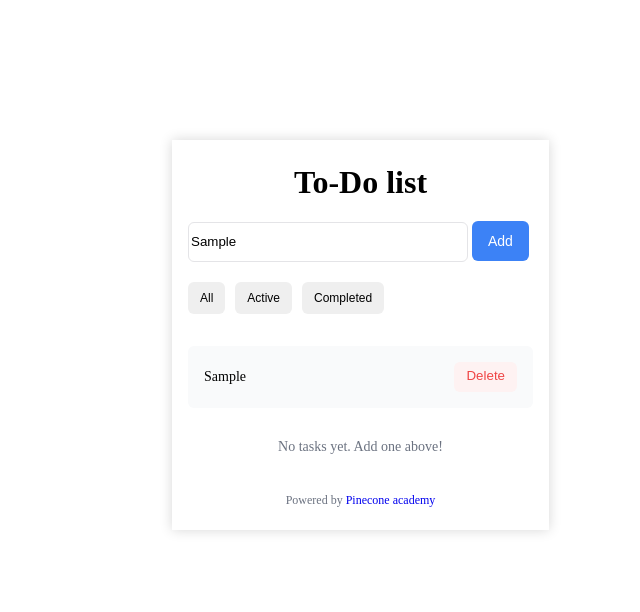
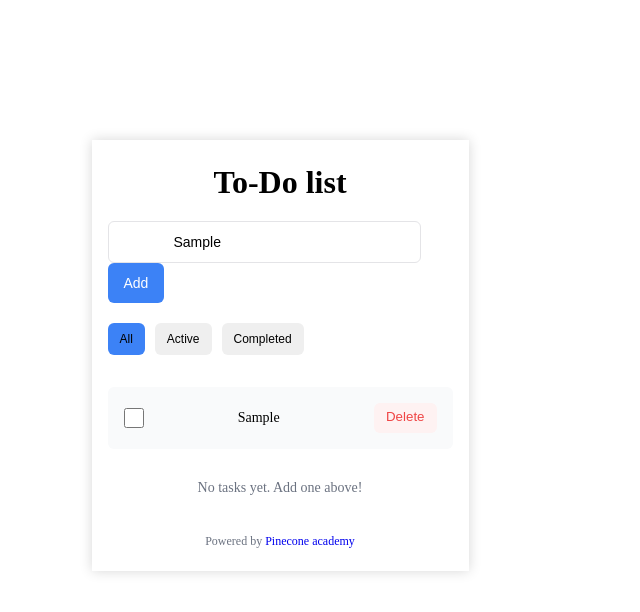
Before and after one commit to Gerlee1101/todo-app, a plain HTML site: page index.html in a window 1280 px wide. Both pictures are taken after typing "Sample" into the empty fields and a click on the button "Add". Shown: the whole page, without its empty margins (360-1000 px from the left). Drawn offline with Linux system fonts and the light colour scheme; a web font is replaced by a local one.

Commit message:
check, delete

```diff
--- a/index.html
+++ b/index.html
@@ -25,10 +25,10 @@
             />
             <button class="create-btn">Add</button>
           </div>
-          <div class="container3">
-            <button class="filter">All</button>
-            <button class="filter">Active</button>
-            <button class="filter">Completed</button>
+          <div class="buttons">
+            <button class="chosen">All</button>
+            <button>Active</button>
+            <button>Completed</button>
           </div>
         </div>
         <div class="list"></div>
--- a/index.js
+++ b/index.js
@@ -3,8 +3,13 @@ const input = document.querySelector("input");
 const button = document.querySelector(".create-btn");
 
 let content = [];
+
 const ListItem = (content) => {
-  return `<div class="item"> ${content} <button class= "delete-btn">Delete</button></div>`;
+  return `<div class="item">
+  <input type="checkbox" class="checkbox"/>
+    ${content}
+    <button class= "delete-btn">Delete</button>
+  </div>`;
 };
 const render = () => {
   list.innerHTML = content
@@ -12,17 +17,23 @@ const render = () => {
       return ListItem(item);
     })
     .join("");
+  addListeners();
+};
+const addListeners = () => {
+  const deleteBtns = document.querySelectorAll(".delete-btn");
+  deleteBtns.forEach((btn, i) => {
+    btn.addEventListener("click", () => {
+      content = content.filter((item, index) => index !== i);
+      render();
+    });
+  });
 };
 button.addEventListener("click", () => {
   const value = input.value;
   content.push(value);
   render();
-  console.log(content);
-
-  const deleteBtns = document.querySelectorAll(".delete-btn");
-  deleteBtns.forEach((btn, i) => {
-    btn.addEventListener("click", () => {
-      content = content.filter(item, (index) => index !== i);
-    });
-  });
 });
+// const checkbox = document.querySelector(".checkbox");
+// checkbox.addEventListener("change", function () {
+//   labelText.style.textDecoration = checkbox.checked ? "line-through" : "none";
+// });
--- a/style.css
+++ b/style.css
@@ -6,13 +6,14 @@
 body {
   width: 100vw;
   position: relative;
+  display: flex;
+  justify-content: center;
 }
 .boadrcomp {
   width: 377px;
   height: auto;
   position: absolute;
   top: 140px;
-  left: 532px;
   border: 6px;
   display: flex;
   flex-direction: column;
@@ -41,10 +42,11 @@ body {
   gap: 20px;
 }
 .container {
-  width: 280px;
-  height: 40px;
+  padding: 12px 65px;
   border: 1px #e4e4e7 solid;
   border-radius: 6px;
+  flex: 1;
+  font-size: 14px;
 }
 .create-btn {
   width: auto;
@@ -58,7 +60,7 @@ body {
   border: none;
   border-radius: 6px;
 }
-.container3 button {
+.buttons button {
   width: auto;
   height: 32px;
   padding: 4px 12px 4px 12px;
@@ -67,8 +69,9 @@ body {
   font-size: 12px;
   font-weight: 400;
   line-height: 100%;
+  cursor: pointer;
 }
-.container3 {
+.buttons {
   display: flex;
   gap: 10px;
 }
@@ -137,3 +140,21 @@ a {
   align-items: center;
   padding: 16px;
 }
+.chosen {
+  background-color: #3c82f6;
+}
+.checkbox {
+  width: 20px;
+  height: 20px;
+  cursor: pointer;
+}
+.item p {
+  flex: 1;
+  color: #000000;
+  font-size: 14px;
+}
+
+input[type="checkbox"]:checked + p {
+  text-decoration: line-through;
+  color: #000000;
+}
```
